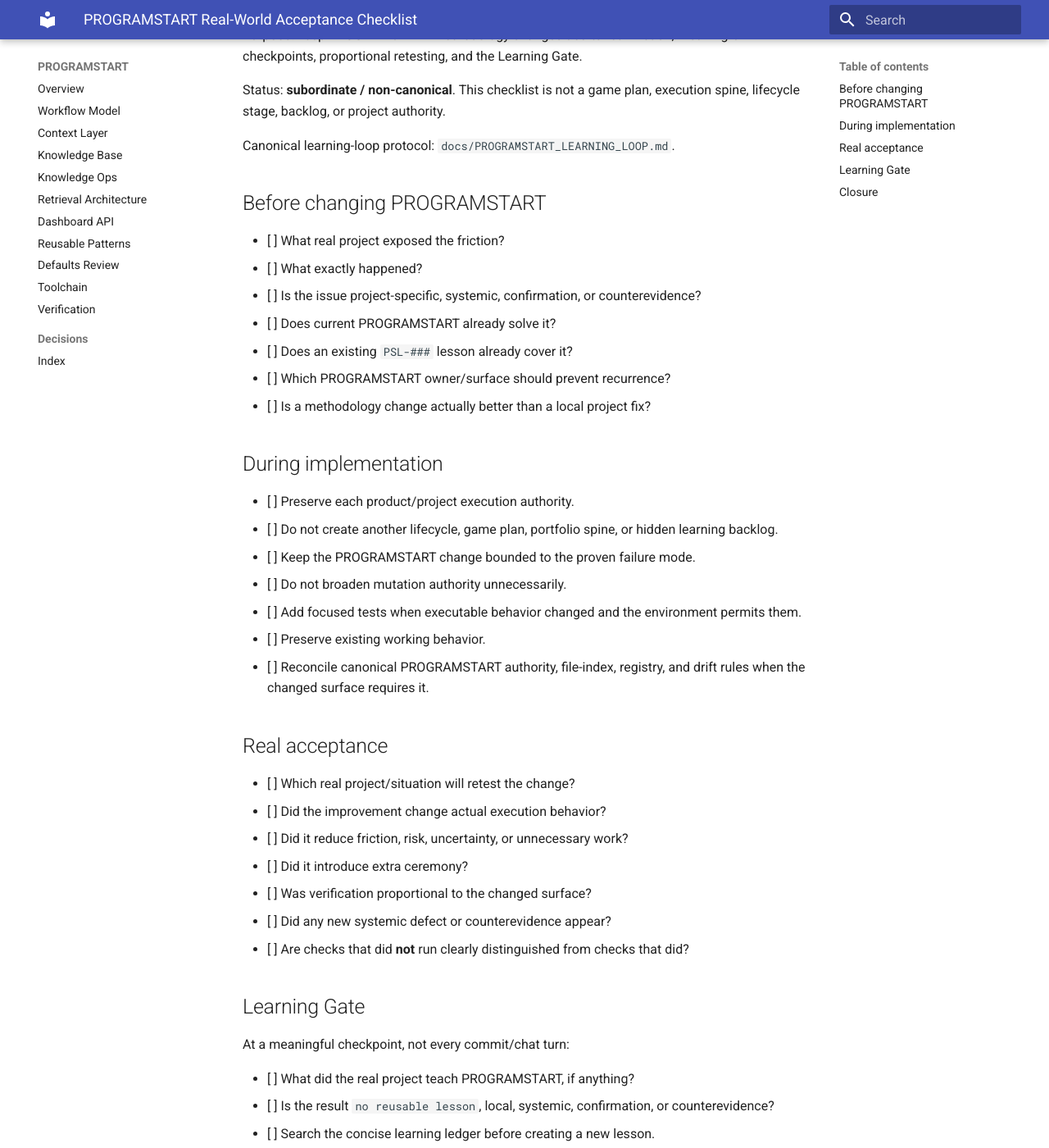
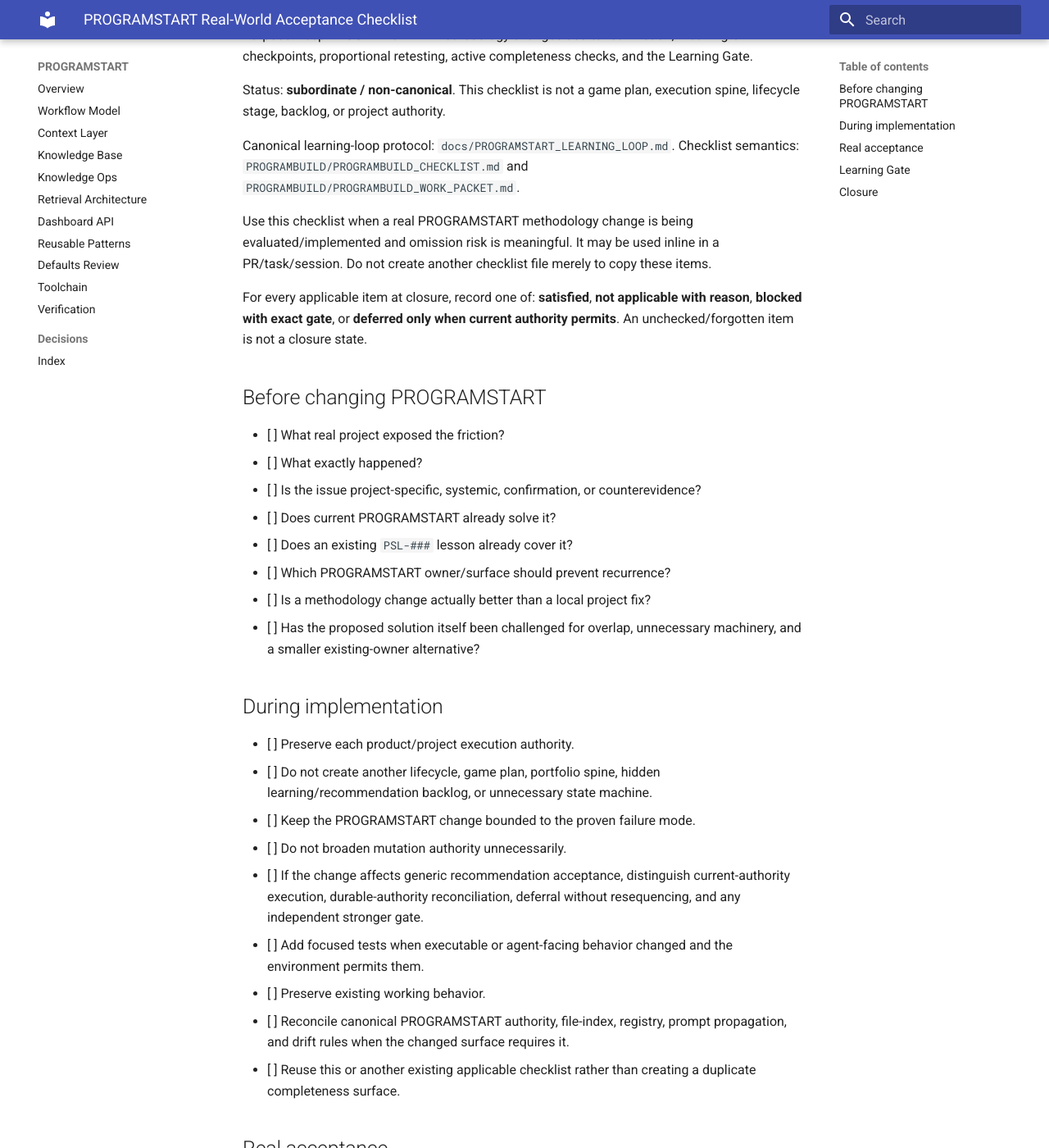
Before and after one commit to GrahamArdent/PROGRAMSTART, an MkDocs documentation site: the page built from docs/PROGRAMSTART_REAL_WORLD_ACCEPTANCE_CHECKLIST.md, in a window 1280 px wide and 1400 px high, scrolled down 191 px. Shown: the whole window at 82% size. Built offline with MkDocs 1.6.1 and Material for MkDocs 9.7.7, drawn with Linux system fonts in a browser that asks for light colours; some of the changed text lies outside the part shown.

Commit message:
docs(acceptance): make checklist reconciliation explicit

```diff
--- a/docs/PROGRAMSTART_REAL_WORLD_ACCEPTANCE_CHECKLIST.md
+++ b/docs/PROGRAMSTART_REAL_WORLD_ACCEPTANCE_CHECKLIST.md
@@ -1,10 +1,15 @@
 # PROGRAMSTART Real-World Acceptance Checklist
 
-Purpose: keep PROGRAMSTART methodology changes tied to real friction, meaningful checkpoints, proportional retesting, and the Learning Gate.
+Purpose: keep PROGRAMSTART methodology changes tied to real friction, meaningful checkpoints, proportional retesting, active completeness checks, and the Learning Gate.
 
 Status: **subordinate / non-canonical**. This checklist is not a game plan, execution spine, lifecycle stage, backlog, or project authority.
 
 Canonical learning-loop protocol: `docs/PROGRAMSTART_LEARNING_LOOP.md`.
+Checklist semantics: `PROGRAMBUILD/PROGRAMBUILD_CHECKLIST.md` and `PROGRAMBUILD/PROGRAMBUILD_WORK_PACKET.md`.
+
+Use this checklist when a real PROGRAMSTART methodology change is being evaluated/implemented and omission risk is meaningful. It may be used inline in a PR/task/session. Do not create another checklist file merely to copy these items.
+
+For every applicable item at closure, record one of: **satisfied**, **not applicable with reason**, **blocked with exact gate**, or **deferred only when current authority permits**. An unchecked/forgotten item is not a closure state.
 
 ## Before changing PROGRAMSTART
 
@@ -15,16 +20,19 @@
 - [ ] Does an existing `PSL-###` lesson already cover it?
 - [ ] Which PROGRAMSTART owner/surface should prevent recurrence?
 - [ ] Is a methodology change actually better than a local project fix?
+- [ ] Has the proposed solution itself been challenged for overlap, unnecessary machinery, and a smaller existing-owner alternative?
 
 ## During implementation
 
 - [ ] Preserve each product/project execution authority.
-- [ ] Do not create another lifecycle, game plan, portfolio spine, or hidden learning backlog.
+- [ ] Do not create another lifecycle, game plan, portfolio spine, hidden learning/recommendation backlog, or unnecessary state machine.
 - [ ] Keep the PROGRAMSTART change bounded to the proven failure mode.
 - [ ] Do not broaden mutation authority unnecessarily.
-- [ ] Add focused tests when executable behavior changed and the environment permits them.
+- [ ] If the change affects generic recommendation acceptance, distinguish current-authority execution, durable-authority reconciliation, deferral without resequencing, and any independent stronger gate.
+- [ ] Add focused tests when executable or agent-facing behavior changed and the environment permits them.
 - [ ] Preserve existing working behavior.
-- [ ] Reconcile canonical PROGRAMSTART authority, file-index, registry, and drift rules when the changed surface requires it.
+- [ ] Reconcile canonical PROGRAMSTART authority, file-index, registry, prompt propagation, and drift rules when the changed surface requires it.
+- [ ] Reuse this or another existing applicable checklist rather than creating a duplicate completeness surface.
 
 ## Real acceptance
 
@@ -50,9 +58,12 @@
 
 ## Closure
 
+- [ ] Reconcile every applicable item in the active task/PR checklist against actual evidence; do not infer completion from the existence of the checklist.
+- [ ] Confirm checklist items came from current authority/acceptance/risk obligations and did not silently create scope.
+- [ ] Run the applicable Challenge Gate/adversarial closure review against the completed change when required by risk or the explicit acceptance task.
 - [ ] Record the PROGRAMSTART PR/commit when methodology changed.
 - [ ] Record meaningful acceptance evidence in an observation record when warranted.
 - [ ] Keep lesson maturity honest: observe / candidate / implemented / validated / rejected.
 - [ ] Name the next **retest condition**, not a speculative methodology roadmap.
 - [ ] Preserve detailed historical evidence outside the concise rollup.
-- [ ] Do not turn the learning ledger into an activity log, backlog, Master plan, or portfolio authority.
+- [ ] Do not turn the learning ledger or checklist into an activity log, backlog, Master plan, or portfolio authority.
```
